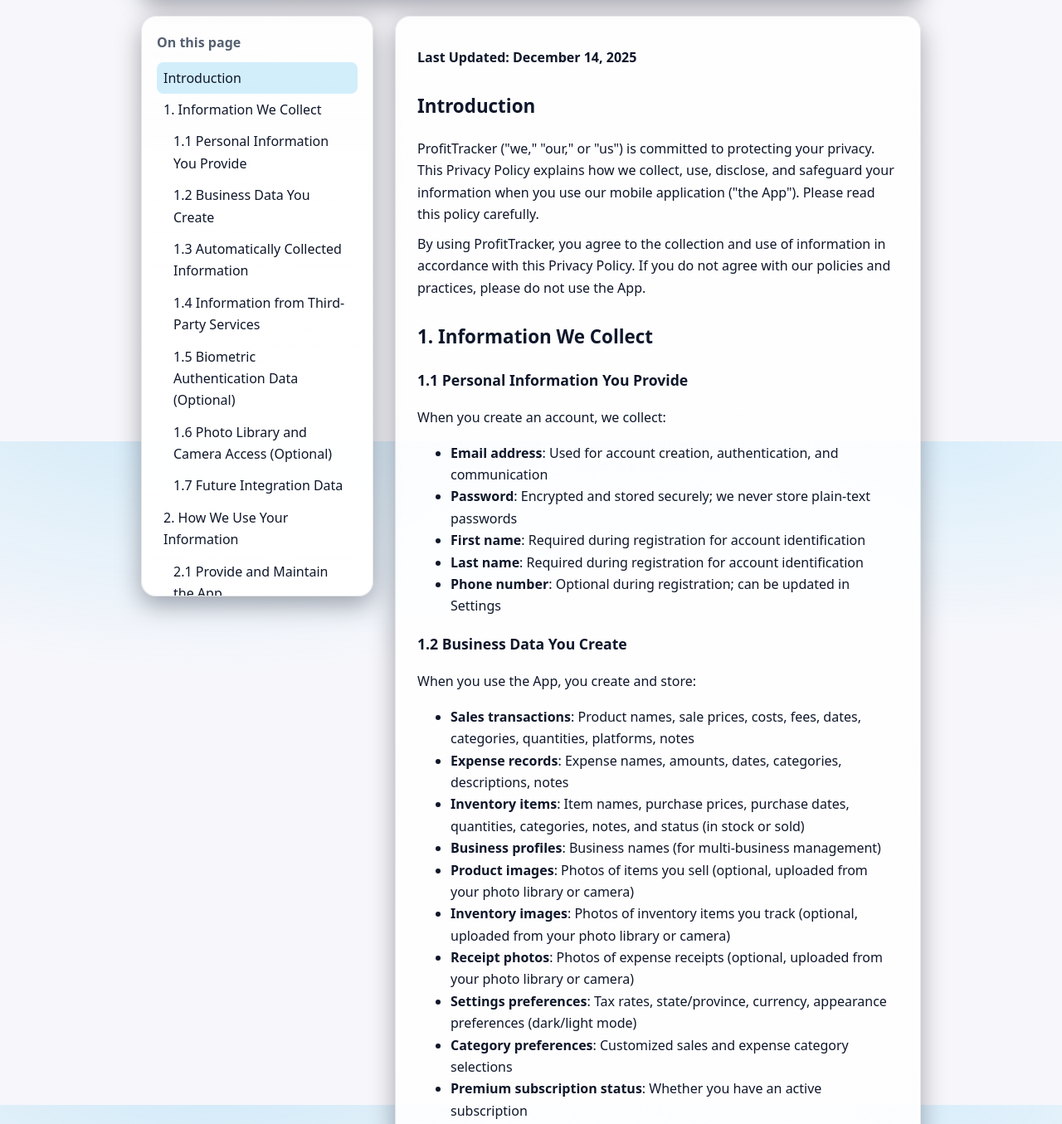
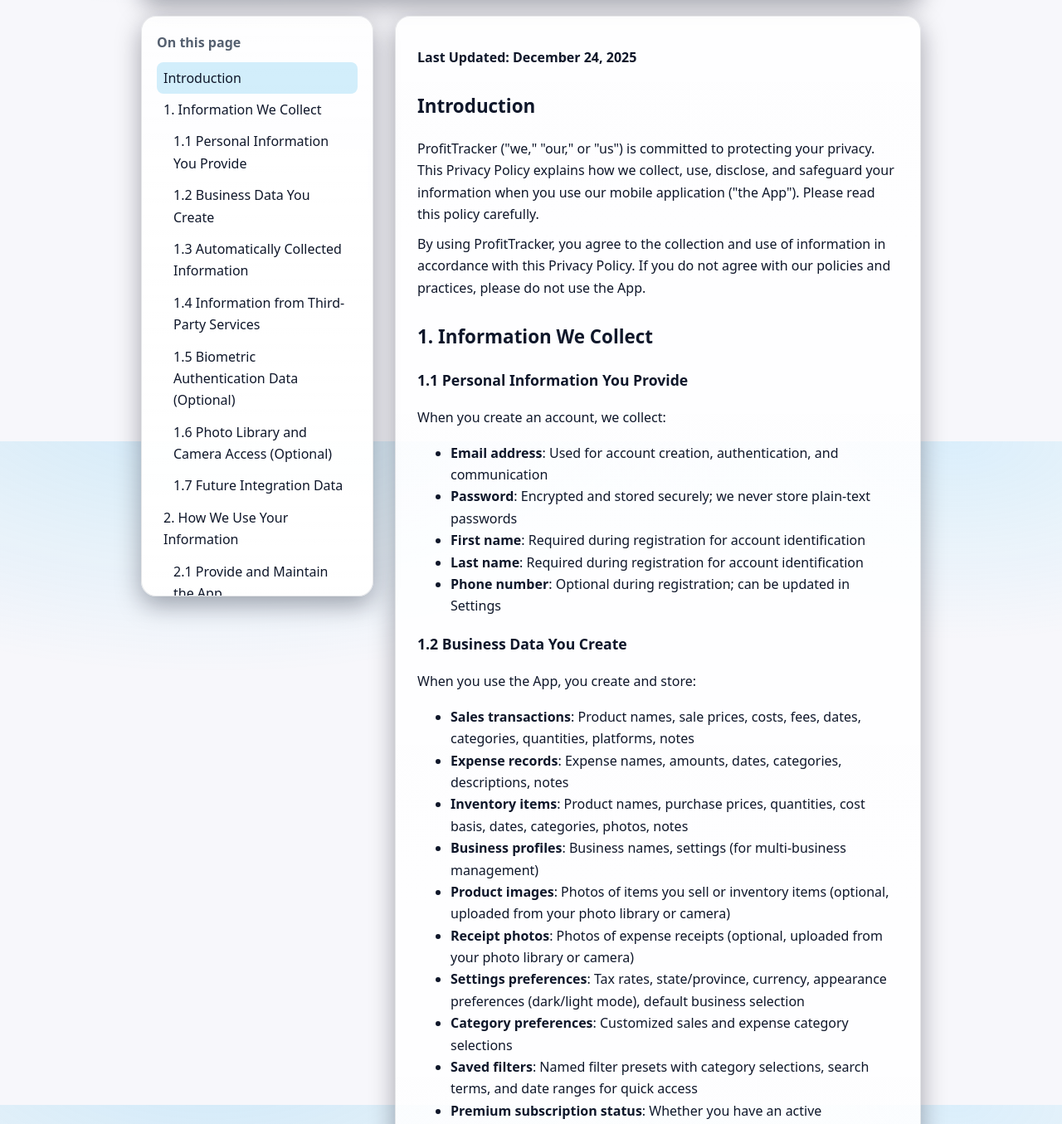
Before and after one commit to hourzn/profit-tracker-policy, a plain HTML site: page index.html in a window 1280 px wide. Shown: the part 268-1623 px from the top of the page at 83% size. Drawn offline with Linux system fonts and the light colour scheme.

Commit message:
Update last modified date and content details

```diff
--- a/index.html
+++ b/index.html
@@ -24,7 +24,7 @@
       "@type": "Organization",
       "name": "ProfitTracker"
     },
-    "dateModified": "2025-12-14"
+    "dateModified": "2025-12-24"
   }
   </script>
   <style>
@@ -122,7 +122,7 @@
         <nav id="toc-list" aria-label="Table of contents"></nav>
       </aside>
       <article class="card content prose" id="content">
-        <p><strong>Last Updated: December 14, 2025</strong></p>
+        <p><strong>Last Updated: December 24, 2025</strong></p>
 
 <h2 id="introduction">Introduction</h2>
 <p>ProfitTracker ("we," "our," or "us") is committed to protecting your privacy. This Privacy Policy explains how we collect, use, disclose, and safeguard your information when you use our mobile application ("the App"). Please read this policy carefully.</p>
@@ -144,13 +144,13 @@
 <ul>
   <li><strong>Sales transactions</strong>: Product names, sale prices, costs, fees, dates, categories, quantities, platforms, notes</li>
   <li><strong>Expense records</strong>: Expense names, amounts, dates, categories, descriptions, notes</li>
-  <li><strong>Inventory items</strong>: Item names, purchase prices, purchase dates, quantities, categories, notes, and status (in stock or sold)</li>
-  <li><strong>Business profiles</strong>: Business names (for multi-business management)</li>
-  <li><strong>Product images</strong>: Photos of items you sell (optional, uploaded from your photo library or camera)</li>
-  <li><strong>Inventory images</strong>: Photos of inventory items you track (optional, uploaded from your photo library or camera)</li>
+  <li><strong>Inventory items</strong>: Product names, purchase prices, quantities, cost basis, dates, categories, photos, notes</li>
+  <li><strong>Business profiles</strong>: Business names, settings (for multi-business management)</li>
+  <li><strong>Product images</strong>: Photos of items you sell or inventory items (optional, uploaded from your photo library or camera)</li>
   <li><strong>Receipt photos</strong>: Photos of expense receipts (optional, uploaded from your photo library or camera)</li>
-  <li><strong>Settings preferences</strong>: Tax rates, state/province, currency, appearance preferences (dark/light mode)</li>
+  <li><strong>Settings preferences</strong>: Tax rates, state/province, currency, appearance preferences (dark/light mode), default business selection</li>
   <li><strong>Category preferences</strong>: Customized sales and expense category selections</li>
+  <li><strong>Saved filters</strong>: Named filter presets with category selections, search terms, and date ranges for quick access</li>
   <li><strong>Premium subscription status</strong>: Whether you have an active subscription</li>
 </ul>
 
@@ -574,7 +574,7 @@
 
 <hr>
 <p><strong>Thank you for trusting ProfitTracker with your business data. We take this responsibility seriously and are committed to protecting your privacy.</strong></p>
-<p><em>Last Updated: December 14, 2025</em></p>
+<p><em>Last Updated: December 24, 2025</em></p>
       </article>
     </section>
 
```
